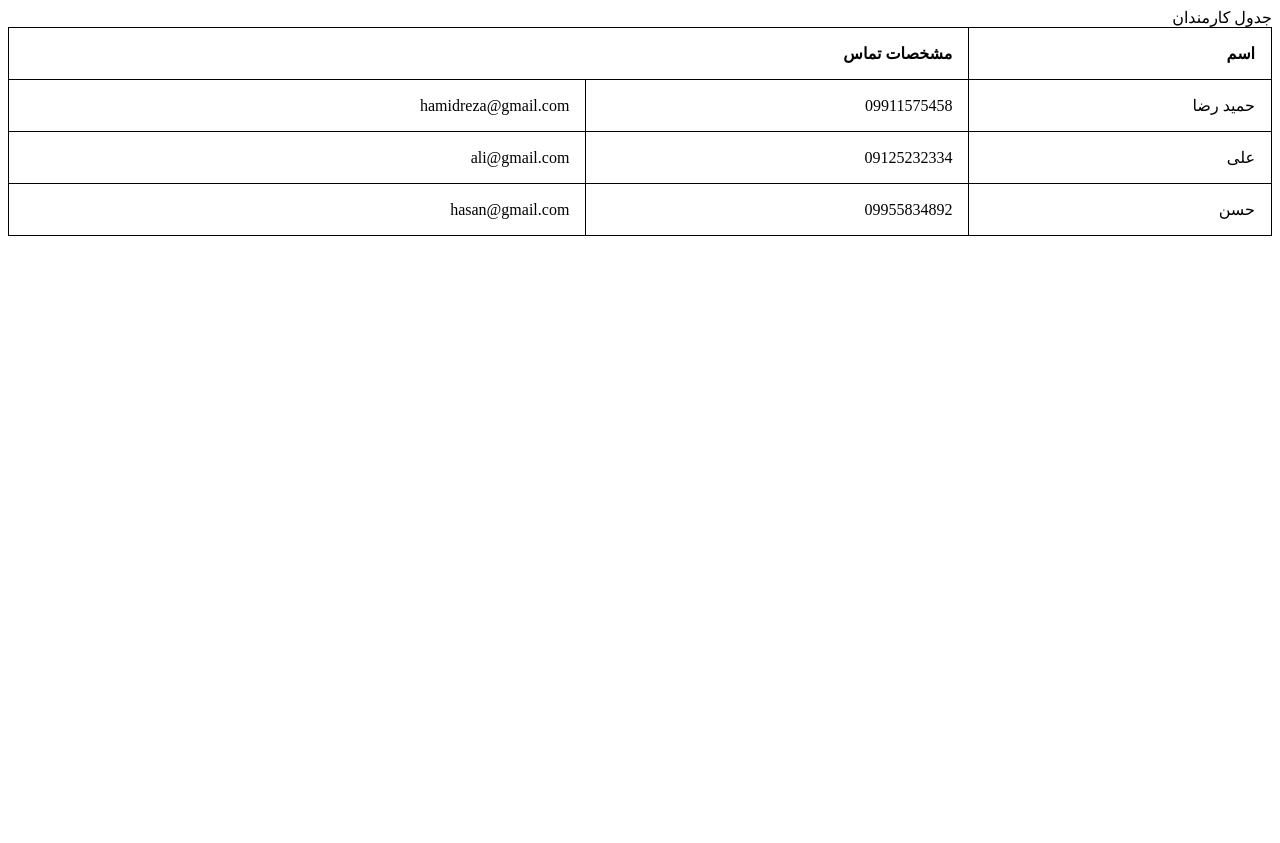
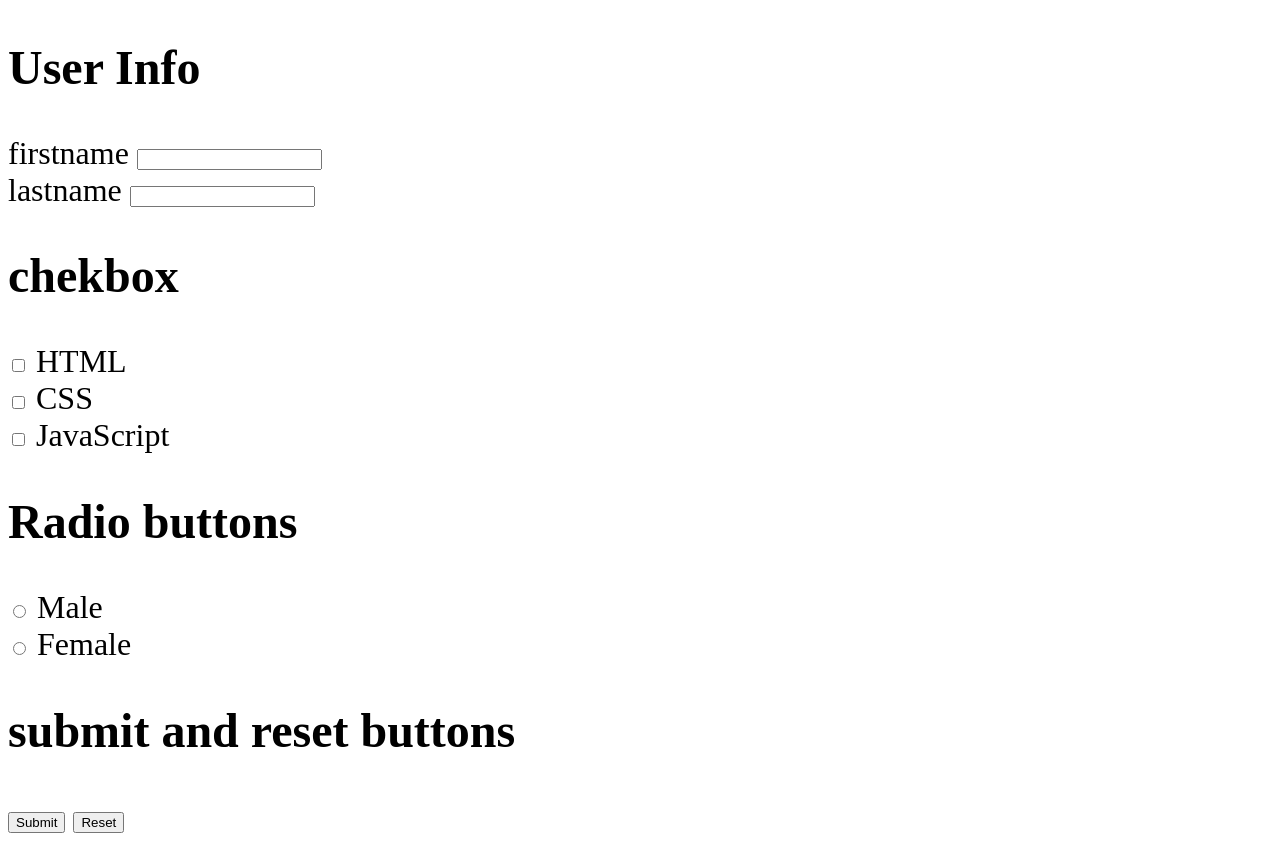
Before and after one commit to AMIRMAHDIJABARPOUR/HTML, a plain HTML site: page index.html in a window 1280 px wide. Before the commit the page ends 800 px from the top, so only its background shows below. Drawn offline with Linux system fonts and the light colour scheme.

Commit message:
form completed

```diff
--- a/index.html
+++ b/index.html
@@ -1,54 +1,35 @@
+
+
 <!DOCTYPE html>
-<html lang="fa" dir="rtl">
+<html lang="en" dir="ltr">
 <head>
     <meta charset="UTF-8">
     <meta name="viewport" content="width=device-width, initial-scale=1.0">
-    <title>first html project</title>
-    <meta name="description" content="گوشی (خیر سرش) ">
-    <link rel="icon" type="image/ico" href="./phone.ico">
-    <style>
-        body {
-            font-family: Dana;
-        }
+    <title>Document</title>
+</head>
+<body style="font-size: xx-large;">
 
-        table {
-            width: 100%;
-            text-align: right;
-            border-collapse: collapse;
-        }
-
-        th, td {
-            border: 1px solid black;
-            padding: 16px;
-        }
-        </style>
-</head>
-<body>
-    <caption>جدول کارمندان</caption>
-    <table>
-        <thead>
-            <tr>
-                <th>اسم</th>
-                <th colspan="2">مشخصات تماس</th>
-            </tr>
-        </thead>
-        <tbody>
-        <tr>
-            <td>حمید رضا</td>
-            <td>09911575458</td>
-            <td>hamidreza@gmail.com</td>
-        </tr>
-        <tr>
-            <td>علی</td>
-            <td>09125232334</td>
-            <td>ali@gmail.com</td>
-        </tr>
-        <tr>
-            <td>حسن</td>
-            <td>09955834892</td>
-            <td>hasan@gmail.com</td>
-        </tr>
-    </tbody>
-    </table>
+<form action="url">
+    <h2>User Info</h2>
+    <label for="name">firstname</label>
+    <input type="text" id="name" name="firstname" autocomplete="on"><br>
+    <label for="name">lastname</label>
+    <input type="text" id="name" name="lastname"><br>
+  <h2>chekbox</h2>
+  <input type="checkbox" id="skill1" name="skill1" value="HTML">
+  <label for="skill1"> HTML</label>    <br>
+  <input type="checkbox" id="skill2" name="skill2" value="CSS">
+  <label for="skill2"> CSS </label> <br>
+  <input type="checkbox" id="skill3" name="skill3" value="JavaScript">
+  <label for="skill3">JavaScript</label> <br>
+  <h2>Radio buttons</h2>
+  <input type="radio" id="gender1" name="gender" value="male">
+  <label for="gender1">Male</label>    <br>
+  <input type="radio" id="gender2" name="gender" value="female">
+  <label for="gender2">Female</label> <br>
+  <h2> submit and reset buttons</h2>
+  <input type="submit" value="Submit">
+  <input type="reset" value="Reset"> <br>
+</form>
 </body>
 </html>
```
Also changed, not shown: new/new.html (+26 -3 lines).
